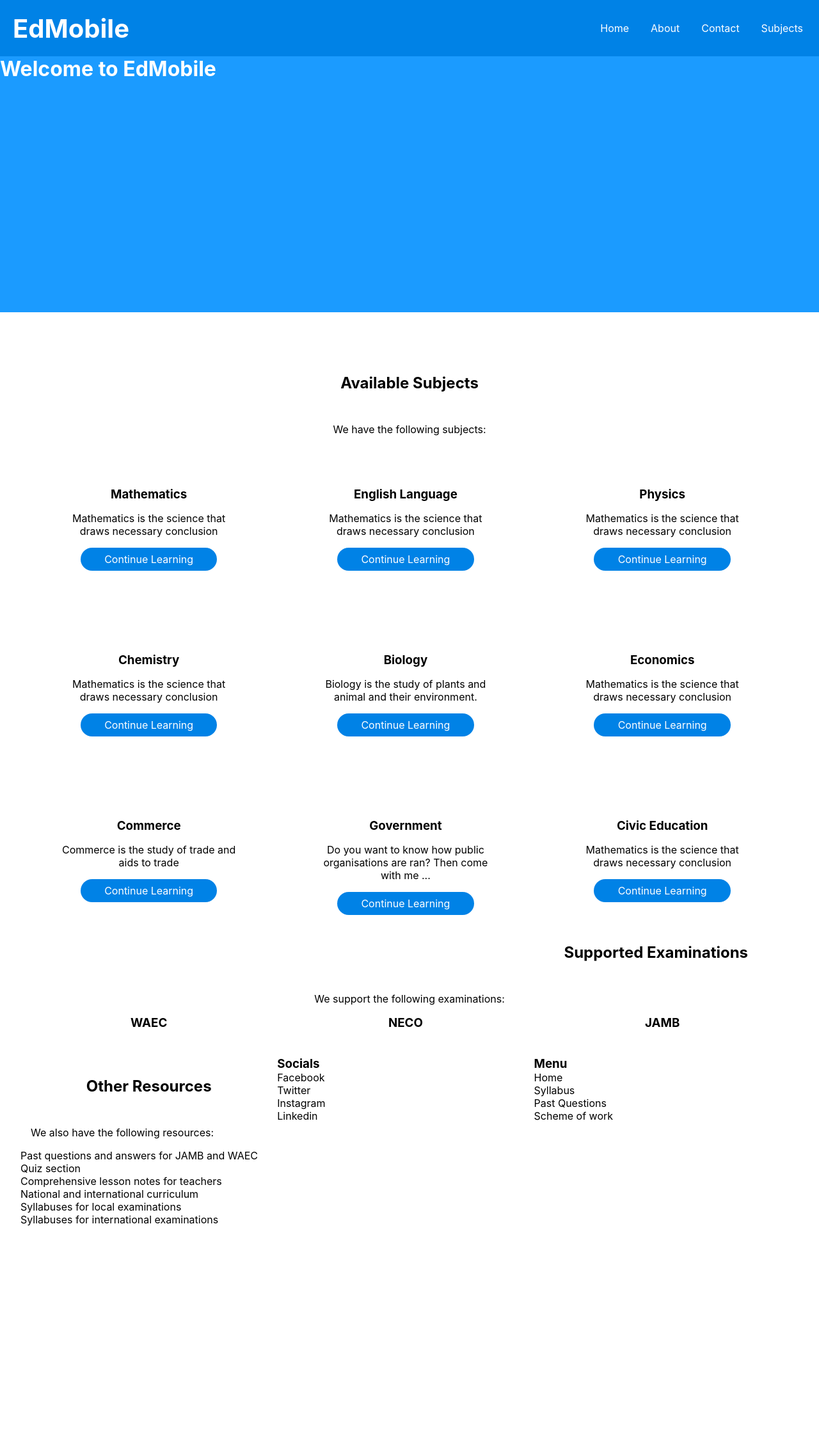
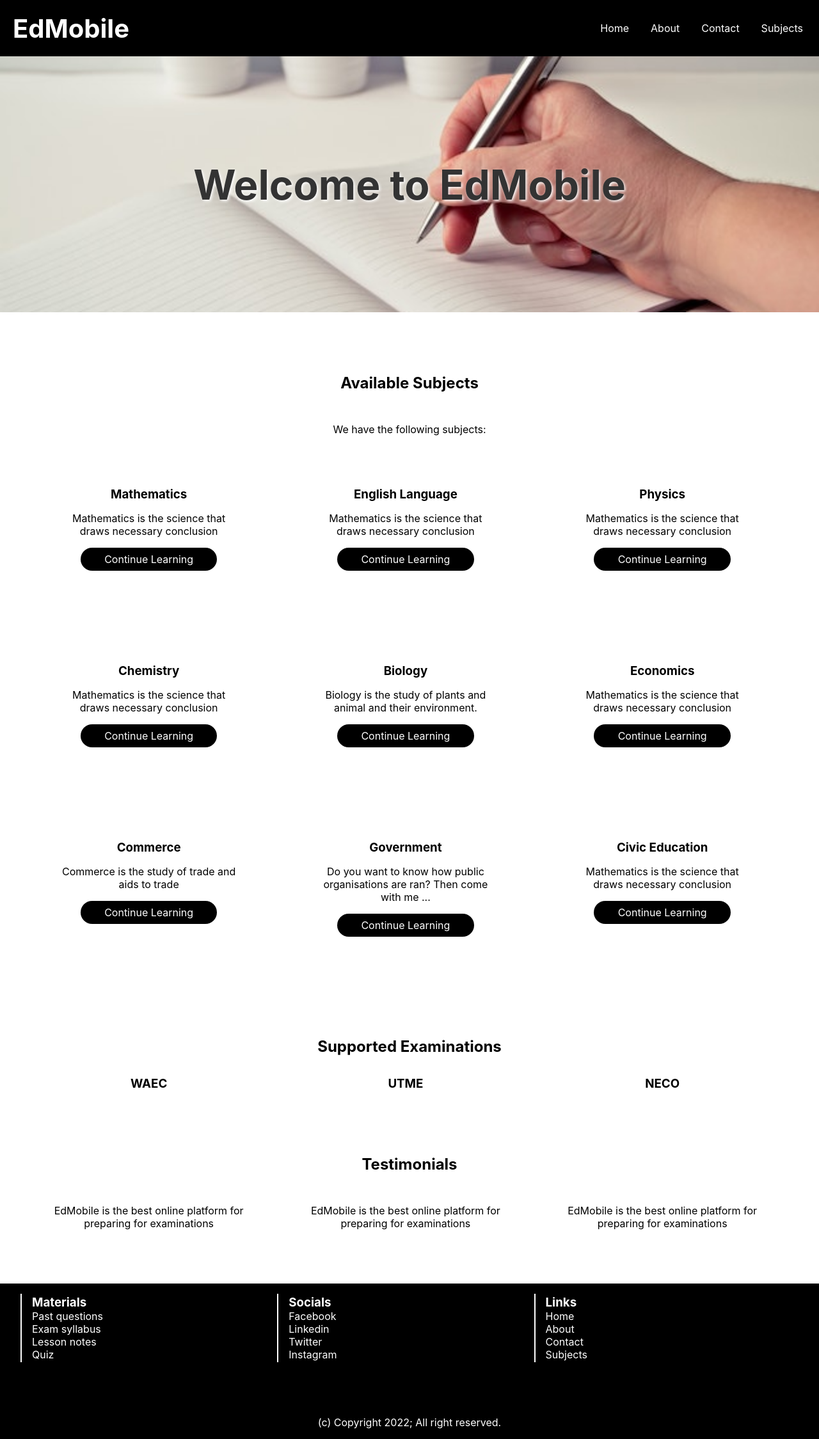
Before and after one commit to cheks123/edbile, a React (Create React App) app: page / in a window 1280 px wide. Shown: the whole page at 64% size. Before the commit the page ends 1916 px from the top, so only its background shows below. Built offline with nearby package versions, Linux system fonts and the light colour scheme.

Commit message:
banner image added

```diff
--- a/src/App.css
+++ b/src/App.css
@@ -1,6 +1,5 @@
-
 nav{
-    background: #0082e6;
+    background: #000;
     color: white;
     display:flex;
     justify-content: space-between;
@@ -42,7 +41,7 @@ nav a{
 
 
 nav li.active, nav li:hover{
-    background-color: #1b9bff;
+    background-color: #333;
 }
 
 
@@ -57,7 +56,27 @@ nav ul li{
     width: 100%;
     height:50vh;
     background-color: #1b9bff;
-    color:white;
+    color:#333;
+    position:relative;
+    background-image: url("./banner.jpg");
+    background-position: center;
+    background-repeat: no-repeat;
+    background-size: cover;
+
+
+}
+
+.bannerh1{
+    display:block;
+    text-align: center;
+    margin:auto;
+    width:100%;
+    font-size: 4rem;
+    position:absolute;
+    top:50%;
+    -ms-transform: translateY(-50%);
+    transform: translateY(-50%);
+    text-shadow:2px 2px 4px #ffffff;
 }
 
 .row{
@@ -65,6 +84,7 @@ nav ul li{
     margin-top: 4rem;
     margin-bottom: 4rem;
     padding: 0 2rem;
+    display: block;
 }
 
 .available-subjects h2, .available-subjects p{
@@ -73,7 +93,7 @@ nav ul li{
 }
 
 
-.supported-exams, h2{
+.h22{
     display:block;
     width:100%;
     text-align:center;
@@ -81,7 +101,10 @@ nav ul li{
 
 .col3{
     width: 33%;
-    float:left;
+    margin:0;
+    display:inline-block;
+    overflow:hidden;
+
 }
 
 h2{
@@ -95,6 +118,7 @@ p{
 .subject{
     margin: 1rem 0rem;
     padding: 3rem;
+    height: 240px;
     text-align: center;
 }
 
@@ -108,17 +132,57 @@ p{
     width: 70%;
     padding: .5rem;
     margin:0 auto;
-    background-color:#0082e6;
+    background-color:#000;
     border-radius: 2rem;
     color:white;
 }
 
 .continue-learning:hover{
-    background-color: #1b9bff;
+    background-color: #333;
+}
+
+.exam h3{
+    display:block;
+    width:100%;
+    text-align: center;
+}
+
+footer{
+    background-color: #000000;
+    color:white;
+}
+
+footer .col3{
+    border-left: 2px solid #ffffff;
+    padding: 2px 1rem;
+    margin-top: 1rem;
+}
+
+.copyright p{
+    display:block;
+    width:100%;
+    text-align:center
+}
+
+/* -------------------------- media query for menu ------------------------------ */
+
+
+
+/* media query for less than 600 screen size */
+
+@media only screen and (max-width:1200px){
+
+    .col3{
+        width: 50%;
+    }
+
 }
 
 
-footer{
-    background-color: #1b9bff;
+@media only screen and (max-width:600px){
+
+    .col3{
+        width: 100%;
+    }
 
 }
--- a/src/SupportedExams.js
+++ /dev/null
@@ -1,23 +0,0 @@
-
-function SupportedExams() {
-    return (
-
-
-            <div className="row supported-exams">
-                <h2>Supported Examinations</h2>
-                <p>We support the following examinations:</p>
-                <div className="col3">
-                    <h3>WAEC</h3>
-                </div>
-                <div className="col3">
-                    <h3>NECO</h3>
-                </div>
-                <div className="col3">
-                    <h3>JAMB</h3>
-                </div>
-            </div>
-
-    );
-}
-
-export default SupportedExams;
--- a/src/index.css
+++ b/src/index.css
@@ -4,6 +4,9 @@
   list-style:none;
   text-decoration: none;
   box-sizing: border-box;
+}
+html{
+  height:100%;
 }
 
 body {
@@ -13,6 +16,7 @@ body {
     sans-serif;
   -webkit-font-smoothing: antialiased;
   -moz-osx-font-smoothing: grayscale;
+  min-height: 100%;
 }
 
 code {
--- a/src/pages/Footer.js
+++ b/src/pages/Footer.js
@@ -1,39 +1,46 @@
+
 function Footer() {
     return (
-        <>
-        <footer className="row" >
+            <footer>
+                <div className="row">
                         <div className="col3">
-            <h2>Other Resources</h2>
-            <p>We also have the following resources:</p>
+                            <h3>Materials</h3>
                             <ul>
-                <li>Past questions and answers for JAMB and WAEC</li>
-                <li>Quiz section</li>
-                <li>Comprehensive lesson notes for teachers</li>
-                <li>National and international curriculum</li>
-                <li>Syllabuses for local examinations</li>
-                <li>Syllabuses for international examinations</li>
+                                <li>Past questions</li>
+                                <li>Exam syllabus</li>
+                                <li>Lesson notes</li>
+                                <li>Quiz</li>
                             </ul>
                         </div>
                         <div className="col3">
                             <h3>Socials</h3>
                             <ul>
                                 <li>Facebook</li>
+                                <li>Linkedin</li>
                                 <li>Twitter</li>
                                 <li>Instagram</li>
-                    <li>Linkedin</li>
                             </ul>
                         </div>
                         <div className="col3">
-                <h3>Menu</h3>
+                            <h3>Links</h3>
                             <ul>
                                 <li>Home</li>
-                    <li>Syllabus</li>
-                    <li>Past Questions</li>
-                    <li>Scheme of work</li>
+                                <li>About</li>
+                                <li>Contact</li>
+                                <li>Subjects</li>
                             </ul>
                         </div>
+                </div>
+                <div className="row copyright">
+                    <p>(c) Copyright 2022; All right reserved.</p>
+                </div>
+
+
+
+
+
             </footer>
-        </>
+
     );
 }
 
--- a/src/pages/Home.js
+++ b/src/pages/Home.js
@@ -1,5 +1,6 @@
 import AvailableSubjects from "./AvailableSubjects";
-import SupportedExams from "../SupportedExams";
+import SupportedExams from "./SupportedExams";
+import Testimonials from "./Testimonials";
 
 function Home() {
     return (
@@ -7,8 +8,10 @@ function Home() {
             <div className="banner">
             <h1 className="bannerh1">Welcome to EdMobile</h1>
             </div>
-            <AvailableSubjects />
+
+            <AvailableSubjects/>
             <SupportedExams/>
+            <Testimonials/>
 
         </>
     );
--- /dev/null
+++ b/src/pages/SupportedExams.js
@@ -0,0 +1,22 @@
+
+function SupportedExams() {
+    return (
+            <div className="row available-subjects">
+
+                <h2>Supported Examinations</h2>
+                        <div className="col3 exam">
+                            <h3>WAEC</h3>
+                        </div>
+                        <div className="col3 exam">
+                            <h3>UTME</h3>
+                        </div>
+                        <div className="col3 exam">
+                            <h3>NECO</h3>
+                        </div>
+
+            </div>
+
+    );
+}
+
+export default SupportedExams;
--- /dev/null
+++ b/src/pages/Testimonials.js
@@ -0,0 +1,21 @@
+function Testimonials() {
+    return (
+            <div className="row available-subjects">
+
+                <h2>Testimonials</h2>
+                        <div className="col3 exam">
+                            <p>EdMobile is the best online platform for preparing for examinations</p>
+                        </div>
+                        <div className="col3 exam">
+                            <p>EdMobile is the best online platform for preparing for examinations</p>
+                        </div>
+                        <div className="col3 exam">
+                            <p>EdMobile is the best online platform for preparing for examinations</p>
+                        </div>
+
+            </div>
+
+    );
+}
+
+export default Testimonials;
```
Also changed, not shown: package.json (+5 -4 lines), src/banner.jpg (added), 1 other file (tests, documents, lock files or other folders). Lines whose indentation alone changed are shown as unchanged.
